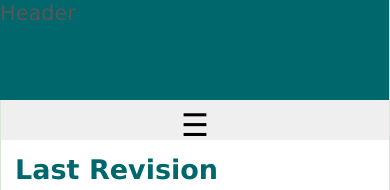
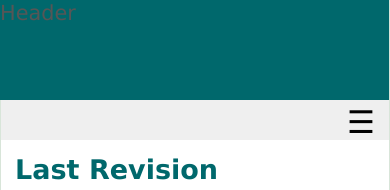
Before and after one commit to dawebmastaa/HTML5_Static_Template, a plain HTML site: page index.html in a window 390 px wide. Shown: the top 190 px of the page. Drawn offline with Linux system fonts and the light colour scheme.

Commit message:
Adjust padding for mobile menu.

```diff
--- a/css/layout.css
+++ b/css/layout.css
@@ -167,7 +167,8 @@ Phones and small screens
   }
 
   nav {
-  text-align: center;
+  text-align: right;
+  padding: 2px 14px 0 0;
 }
 
   /* Show Hamburger and hide checkbox */
```
